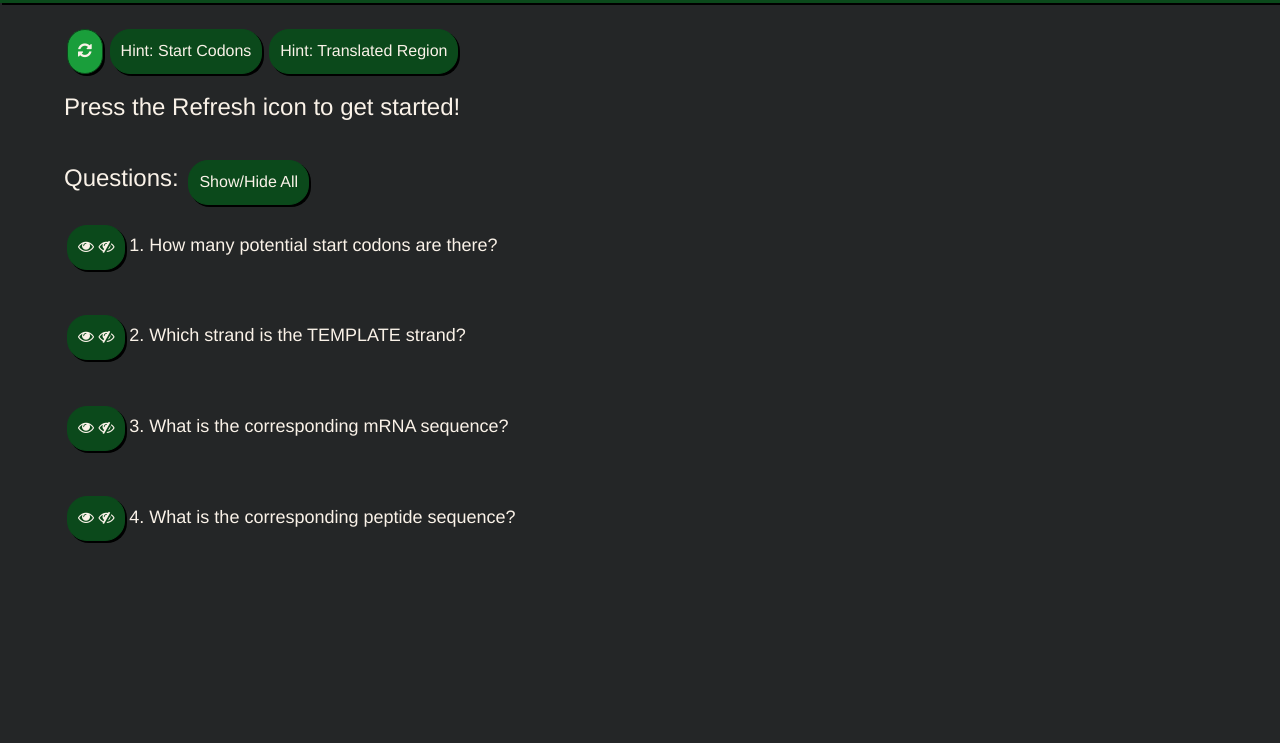
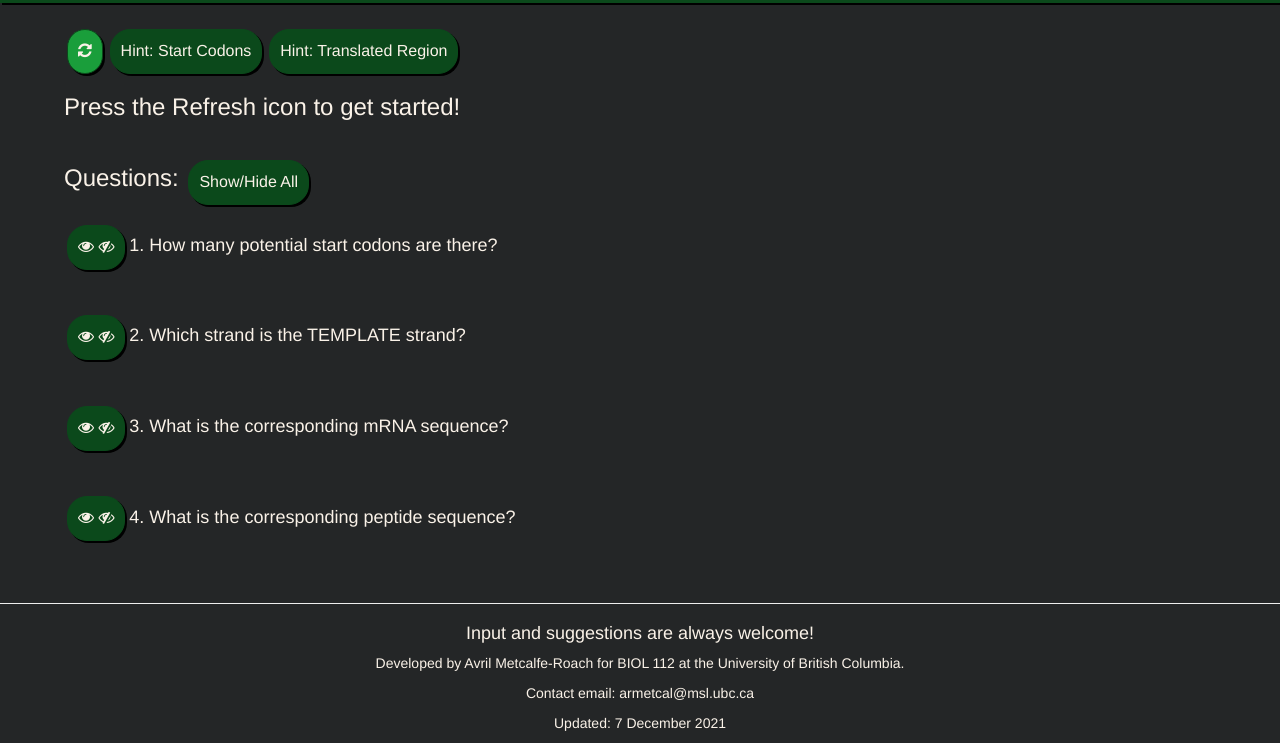
Before and after one commit to armetcal/armetcal.github.io, a plain HTML site: page BIOL_112/index.html in a window 1280 px wide. Shown: the part 70-813 px from the top of the page. Drawn offline with nearby package versions, Linux system fonts and the light colour scheme.

Commit message:
Updated footer

```diff
--- a/BIOL_112/index.html
+++ b/BIOL_112/index.html
@@ -97,4 +97,25 @@
         <img id="gen_codons" src="html/codonchart.png" title="Overview of Transcription and Translation"></img>
     </div>
 </body>
+<footer class="site-footer">
+    <div style='clear: both; max-width: 10000px;'>
+        <hr>
+        <h4><center>Input and suggestions are always welcome!</center></h4>
+        <p>
+            <center>
+                Developed by Avril Metcalfe-Roach for BIOL 112 at the University of British Columbia.
+            </center>
+        </p>
+        <p>
+            <center>
+                Contact email: armetcal@msl.ubc.ca
+            </center>
+        </p>
+        <p>
+            <center>
+                Updated: 7 December 2021
+            </center>
+        </p>
+    </div>
+</footer>
 </html>
```
Also changed, not shown: BIOL_112/html/tutorial.html (+7 -2 lines).
